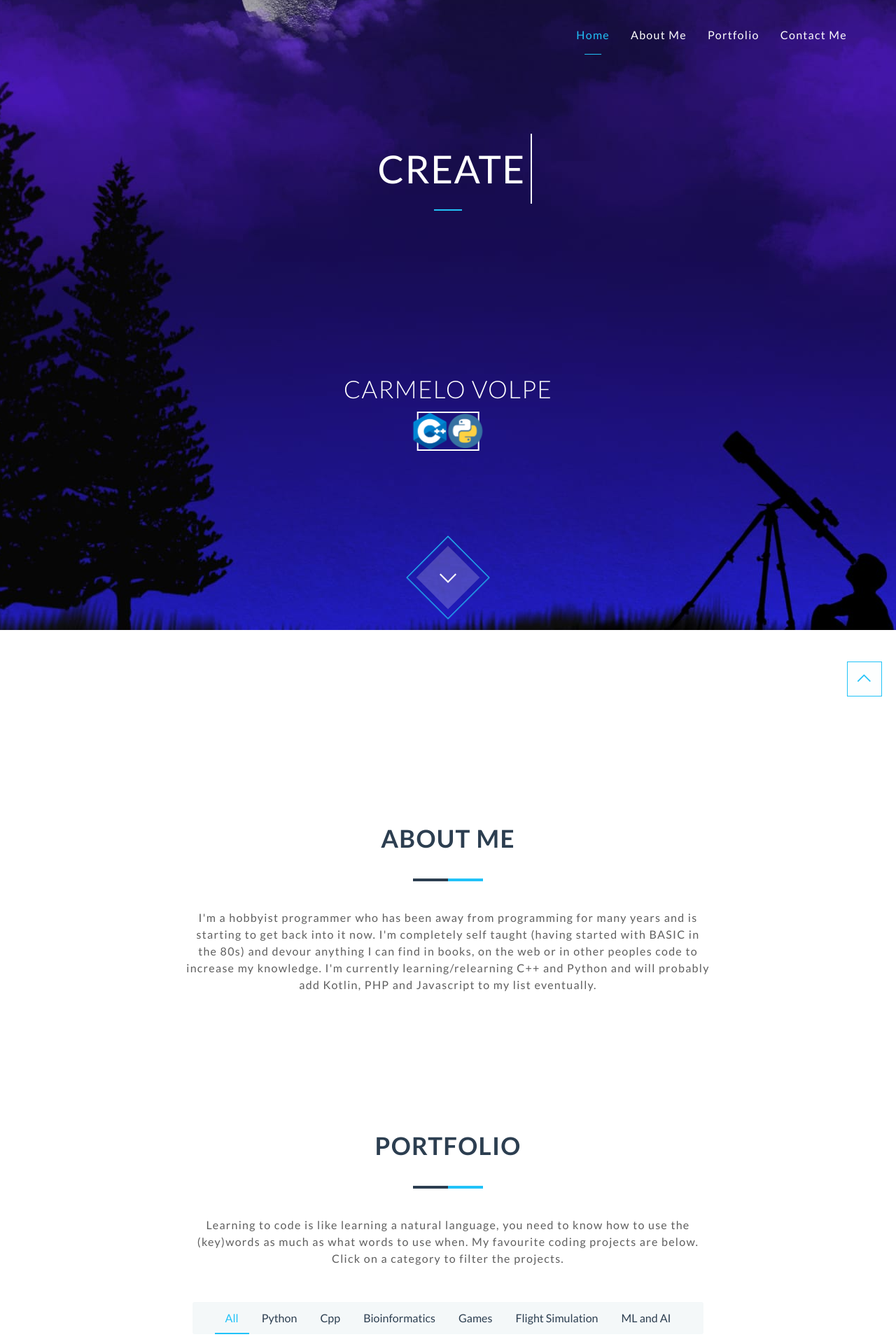
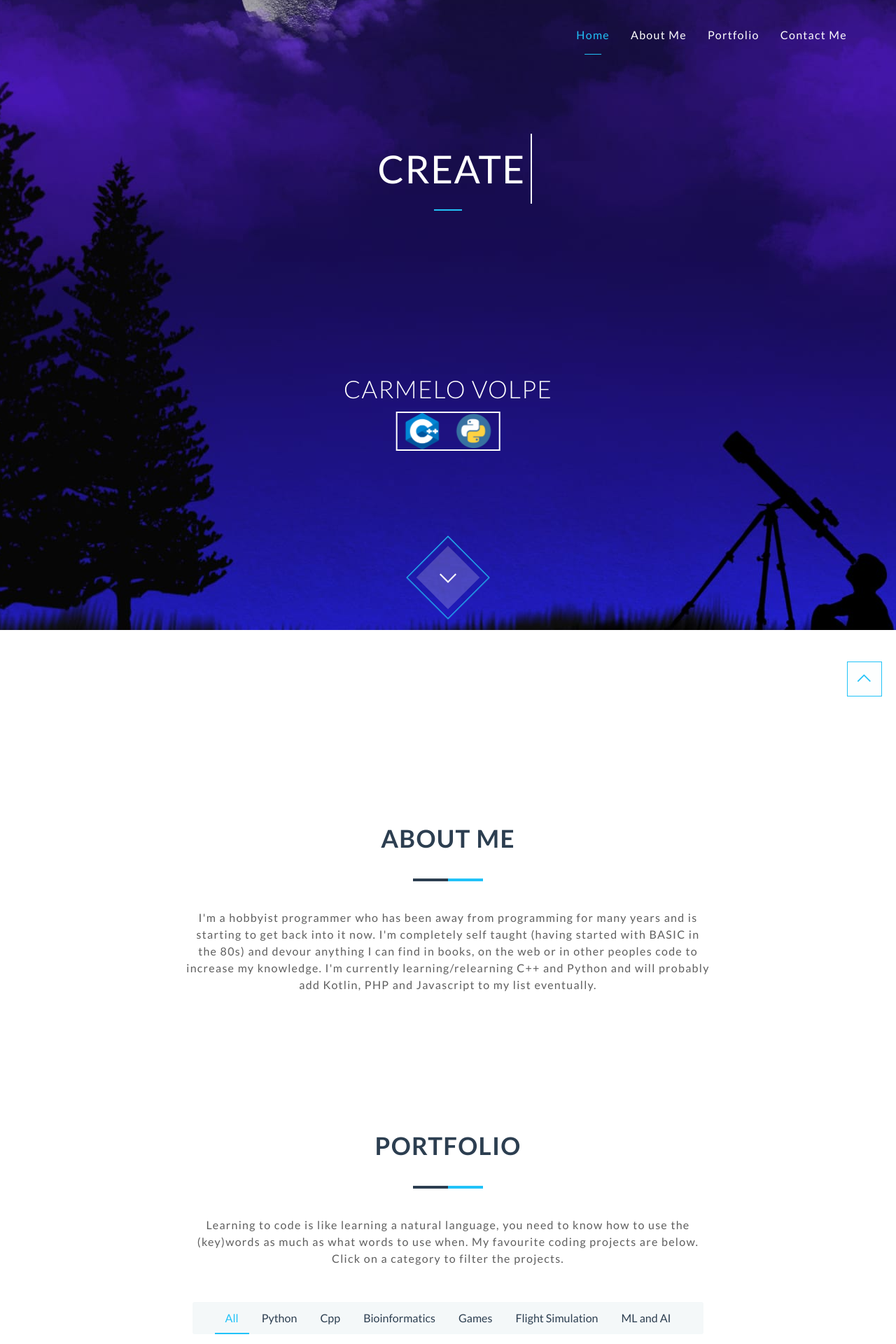
Before and after one commit to Gamernaut/gamernaut.github.io, a Jekyll site: the page built from index.html, in a window 1280 px wide. Shown: the top 1920 px of the page at 70% size. Built offline with Jekyll 4.4.1, drawn with Linux system fonts in a browser that asks for light colours; nearby versions of some CDN libraries.

Commit message:
Update header.html

```diff
--- a/_includes/header.html
+++ b/_includes/header.html
@@ -66,7 +66,7 @@
              <div style="position: absolute; left: 50%; bottom: 0px; -webkit-transform: translateX(-50%); transform: translateX(-50%);">
                <h2 class="thin">{{ site.header-title }}</h2>
                <div style="display: flex; justify-content: center;">
-                 <div style="display: flex; vertical-align: top; justify-content: center; width: 30%; margin: 15px; border : 2px solid white">
+                 <div style="display: flex; vertical-align: top; justify-content: center; width: 50%; margin: 15px; border : 2px solid white">
                    <img style="display: block; margin-left: auto; margin-right: auto;" src="{{ site.baseurl }}/images/logos/cplusplus.png" width="50" alt="Cplusplus.png logo"/>
                    <img style="display: block; margin-left: auto; margin-right: auto;" src="{{ site.baseurl }}/images/logos/python.png" width="50" alt="Python.png logo"/>
                  </div>
```
